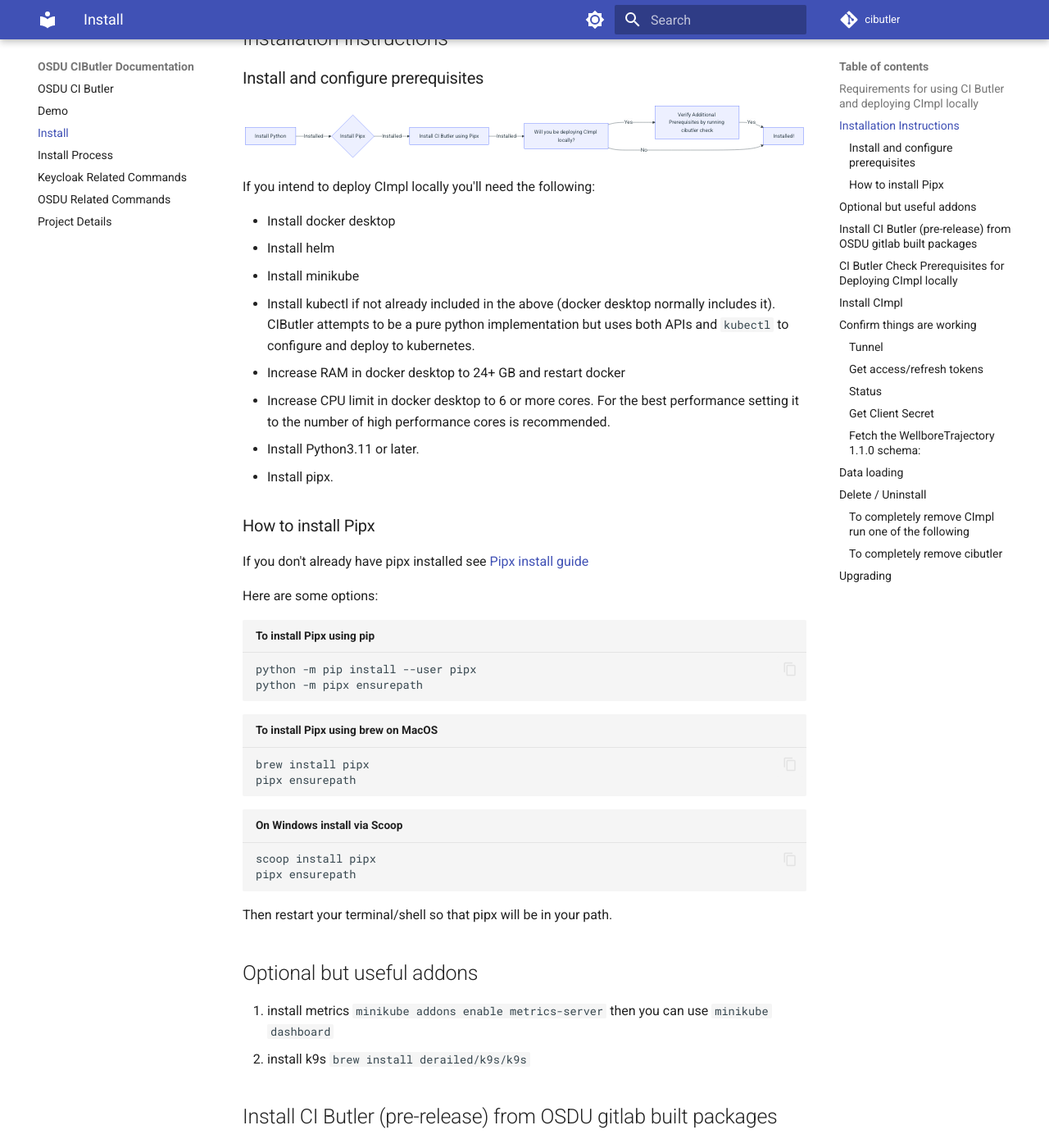
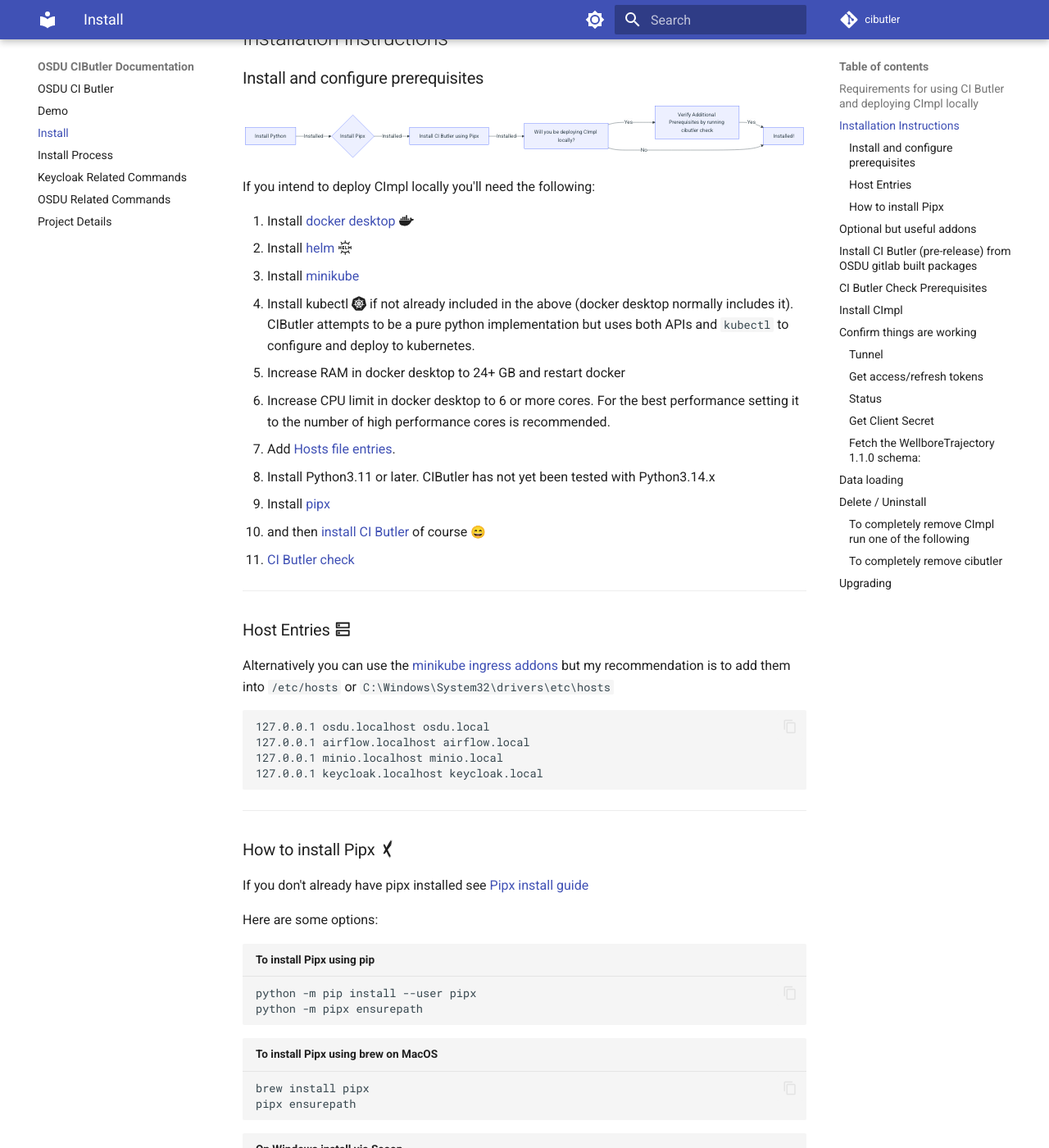
Before and after one commit to mehmetkadriumay/osduonrp, an MkDocs documentation site: the page built from docs/docs/install.md, in a window 1280 px wide and 1400 px high, scrolled down 582 px. Shown: the whole window at 82% size. Built offline with MkDocs 1.6.1 and Material for MkDocs 9.7.7, drawn with Linux system fonts in a browser that asks for light colours; emoji names are drawn with the system emoji font; some of the changed text lies outside the part shown.

Commit message:
Docs and hosts check

````diff
--- a/docs/docs/install.md
+++ b/docs/docs/install.md
@@ -30,16 +30,33 @@
 
 If you intend to deploy CImpl locally you'll need the following:
 
-- Install docker desktop
-- Install helm
-- Install minikube
-- Install kubectl if not already included in the above (docker desktop normally includes it). CIButler attempts to be a pure python implementation but uses both APIs and `kubectl` to configure and deploy to kubernetes.
-- Increase RAM in docker desktop to 24+ GB and restart docker
-- Increase CPU limit in docker desktop to 6 or more cores. For the best performance setting it to the number of high performance cores is recommended.
-- Install Python3.11 or later.
-- Install pipx.
+1. Install [docker desktop](https://www.docker.com/products/docker-desktop/) :simple-docker:
+1. Install [helm](https://helm.sh/docs/intro/install/) :simple-helm:
+1. Install [minikube](https://minikube.sigs.k8s.io/docs/start)
+1. Install kubectl :simple-kubernetes: if not already included in the above (docker desktop normally includes it). CIButler attempts to be a pure python implementation but uses both APIs and `kubectl` to configure and deploy to kubernetes.
+1. Increase RAM in docker desktop to 24+ GB and restart docker
+1. Increase CPU limit in docker desktop to 6 or more cores. For the best performance setting it to the number of high performance cores is recommended.
+1. Add [Hosts file entries](./install.md#host-entries).
+1. Install Python3.11 or later. CIButler has not yet been tested with Python3.14.x
+1. Install [pipx](./install.md#how-to-install-pipx)
+1. and then [install CI Butler](./install.md#install-ci-butler-pre-release-from-osdu-gitlab-built-packages) of course :smile:
+1. [CI Butler check](./install.md#ci-butler-check-prerequisites)
 
-### How to install Pipx
+---
+
+### Host Entries :material-dns-outline:
+
+Alternatively you can use the [minikube ingress addons](https://minikube.sigs.k8s.io/docs/handbook/addons/ingress-dns/) but my recommendation is to add them into `/etc/hosts` or `C:\Windows\System32\drivers\etc\hosts`
+```
+127.0.0.1 osdu.localhost osdu.local
+127.0.0.1 airflow.localhost airflow.local
+127.0.0.1 minio.localhost minio.local
+127.0.0.1 keycloak.localhost keycloak.local
+```
+
+---
+
+### How to install Pipx :simple-pipx:
 
 If you don't already have pipx installed see [Pipx install guide](https://pipx.pypa.io/latest/installation/)
 
@@ -62,6 +79,8 @@
 
    Then restart your terminal/shell so that pipx will be in your path.
 
+---
+
 ## Optional but useful addons
 
 1. install metrics
@@ -77,11 +96,14 @@
 pipx install cibutler --index-url https://community.opengroup.org/api/v4/projects/1558/packages/pypi/simple --pip-args="--extra-index-url=https://community.opengroup.org/api/v4/projects/148/packages/pypi/simple"
 ```
 
-## CI Butler Check Prerequisites for Deploying CImpl locally
+## CI Butler Check Prerequisites
+
+This is required if you are Deploying CImpl locally
 
 ``` bash title="Check Prerequisites"
 cibutler check
 ```
+If no issues are reported you should have a successful deployment of OSDU CImpl
 
 ## Install CImpl
 
@@ -103,13 +125,15 @@
 cibutler install --data-load-flag=tno-volve-reference
 ```
 
-If you want to have a fully automated install without data loading:
+If you want to have a more automated install without data loading:
 
+``` bash title="Install with data loading in one step"
+cibutler install --data-load-flag=skip
 ```
-cibutler install --data-load-flag=skip --quiet
-```
+You can also add a `--quiet` less output.
 
 For more details on what happens in the CImpl install process see [install process](install_process.md).
+For full options on install see [Command Reference](./commands_reference.md).
 
 ## Confirm things are working
 
--- a/docs/mkdocs.yml
+++ b/docs/mkdocs.yml
@@ -33,6 +33,7 @@
 markdown_extensions:
   - admonition
   - codehilite
+  - attr_list
   - meta
   - extra
   - pymdownx.highlight:
@@ -48,6 +49,10 @@
           format: !!python/name:pymdownx.superfences.fence_code_format
   - pymdownx.tasklist:
       custom_checkbox: true
+  - pymdownx.emoji:
+      emoji_index: !!python/name:material.extensions.emoji.twemoji
+      emoji_generator: !!python/name:material.extensions.emoji.to_svg
+
 
 plugins:
   - search
````
Also changed, not shown: other parts of docs/docs/install.md (+1 -1 lines), docs/docs/demo.md (+1 -3 lines), 3 other files.
